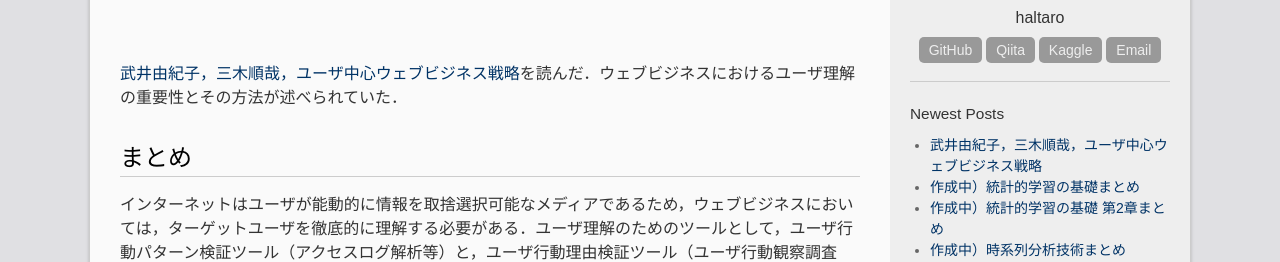
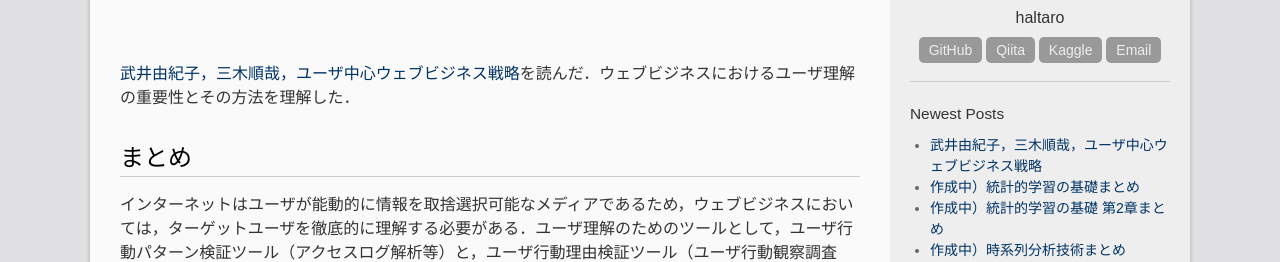
Before and after one commit to madoreenu/haltaro.github.io, a Jekyll site: the page built from _posts/2017-10-14-web-buisiness.md, in a window 1280 px wide. Shown: the part 271-533 px from the top of the page. Built offline with Jekyll 4.4.1, drawn with Linux system fonts in a browser that asks for light colours.

Commit message:
Revise a post

```diff
--- a/_posts/2017-10-14-web-buisiness.md
+++ b/_posts/2017-10-14-web-buisiness.md
@@ -6,7 +6,7 @@ categories:
  - marketing
 ---
 
-[武井由紀子，三木順哉，ユーザ中心ウェブビジネス戦略](http://amzn.asia/0sBIq3B)を読んだ．ウェブビジネスにおけるユーザ理解の重要性とその方法が述べられていた．
+[武井由紀子，三木順哉，ユーザ中心ウェブビジネス戦略](http://amzn.asia/0sBIq3B)を読んだ．ウェブビジネスにおけるユーザ理解の重要性とその方法を理解した．
 
 # まとめ
 
```
Also changed, not shown: 3 other files.
